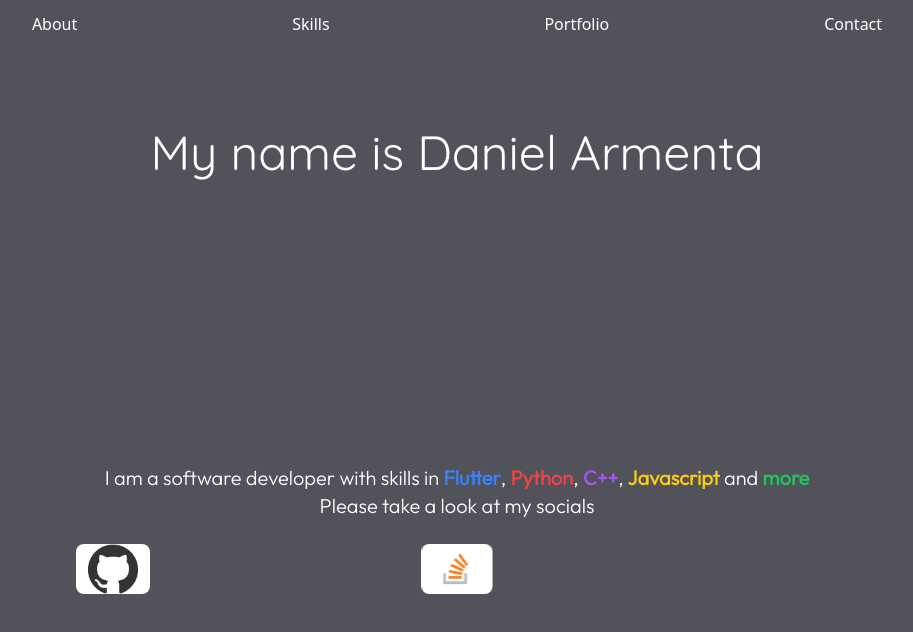
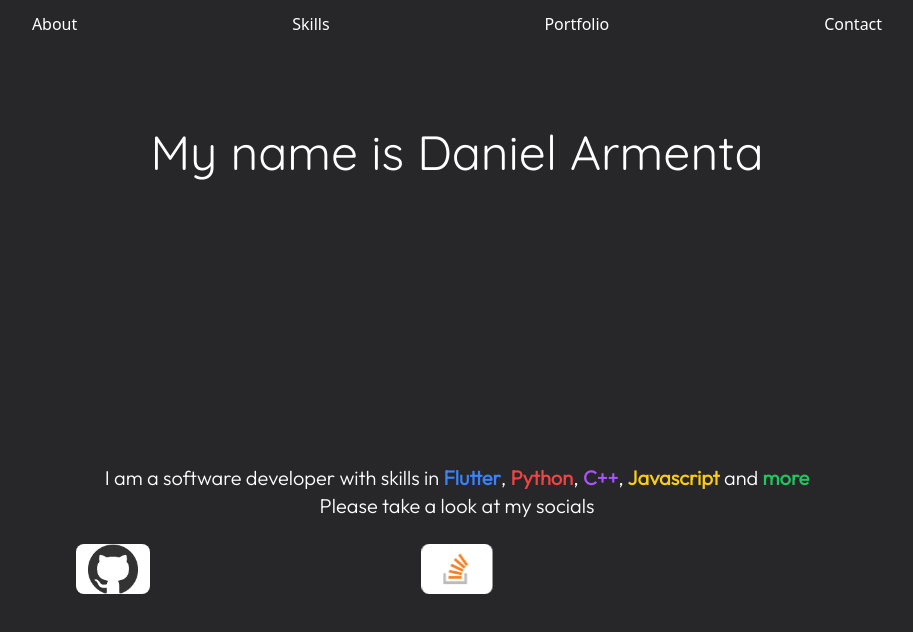
Before and after one commit to h8moss/next-js-portfolio, a Next.js app: page / in a window 1280 px wide. Shown: the top 632 px of the page, without its empty margins (183-1096 px from the left). Built offline with nearby package versions, Linux system fonts and the light colour scheme.

Commit message:
darkened background

```diff
--- a/styles/globals.css
+++ b/styles/globals.css
@@ -4,5 +4,5 @@
 
 
 body {
-    @apply text-xl text-white bg-zinc-600
+    @apply text-xl text-white bg-zinc-800
 }
```
